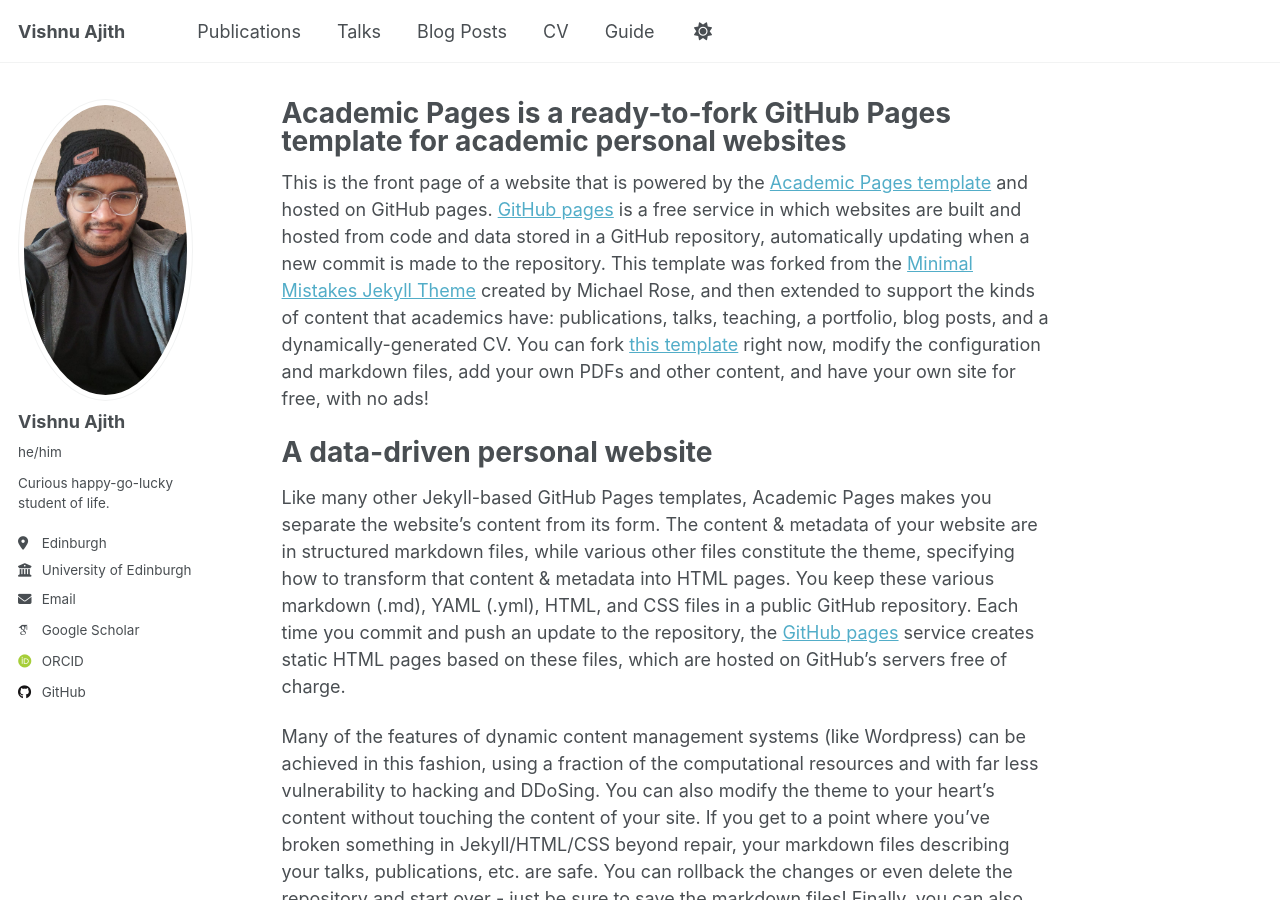
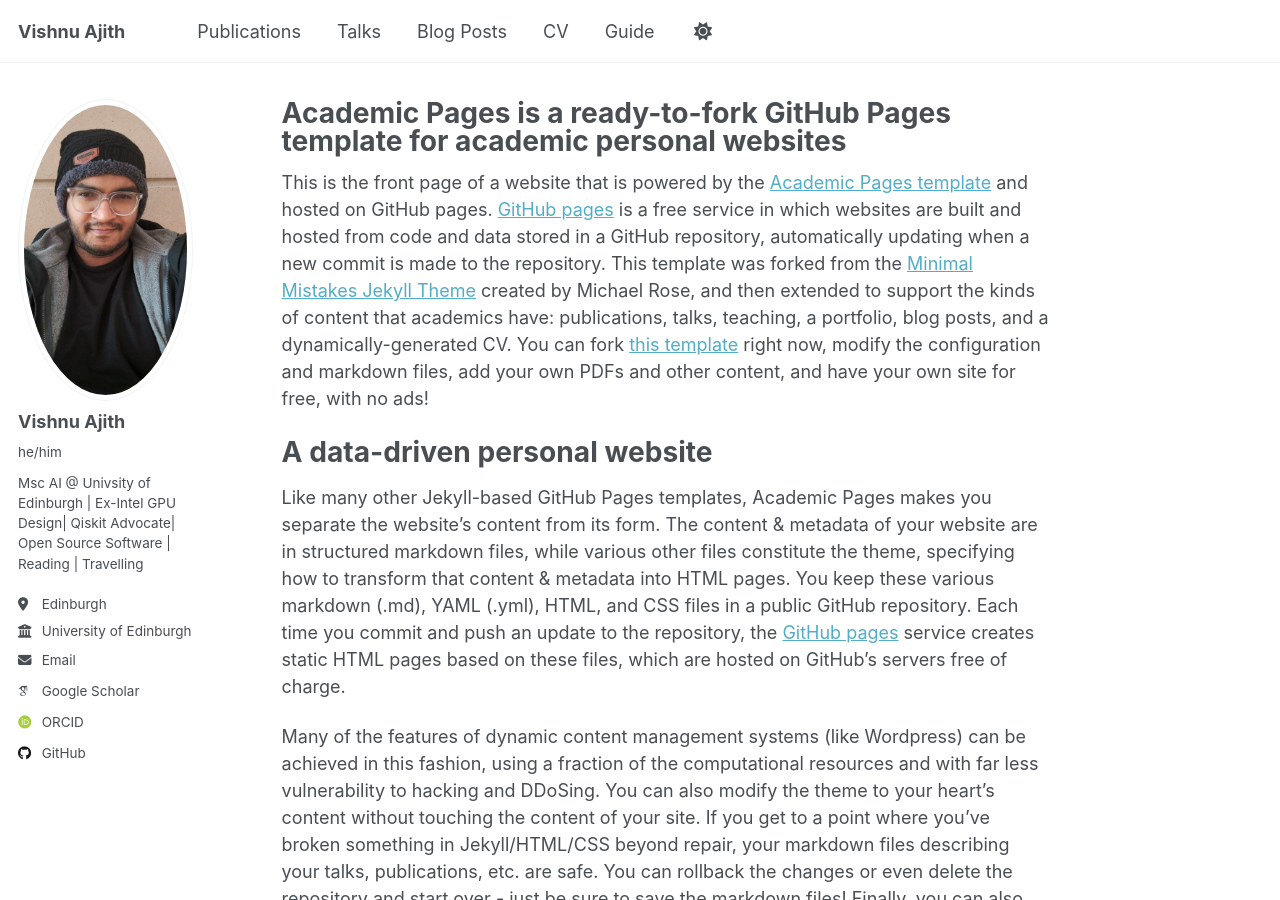
Before and after one commit to charmerDark/charmerDark.github.io, a Jekyll site: the page built from _pages/about.md, in a window 1280 px wide and 900 px high. Built offline with Jekyll 4.4.1, drawn with Linux system fonts in a browser that asks for light colours; some web fonts are replaced.

Commit message:
changes to config yml with sidebar

```diff
--- a/_config.yml
+++ b/_config.yml
@@ -25,7 +25,7 @@ author:
   avatar           : "profile.jpg"
   name             : "Vishnu Ajith"
   pronouns         : "he/him" # example: "she/her"
-  bio              : "Curious happy-go-lucky student of life."
+  bio              : "Msc AI @ Univsity of Edinburgh | Ex-Intel GPU Design| Qiskit Advocate| Open Source Software | Reading | Travelling"
   location         : "Edinburgh"
   employer         : "University of Edinburgh"
   uri              : # URL
```
